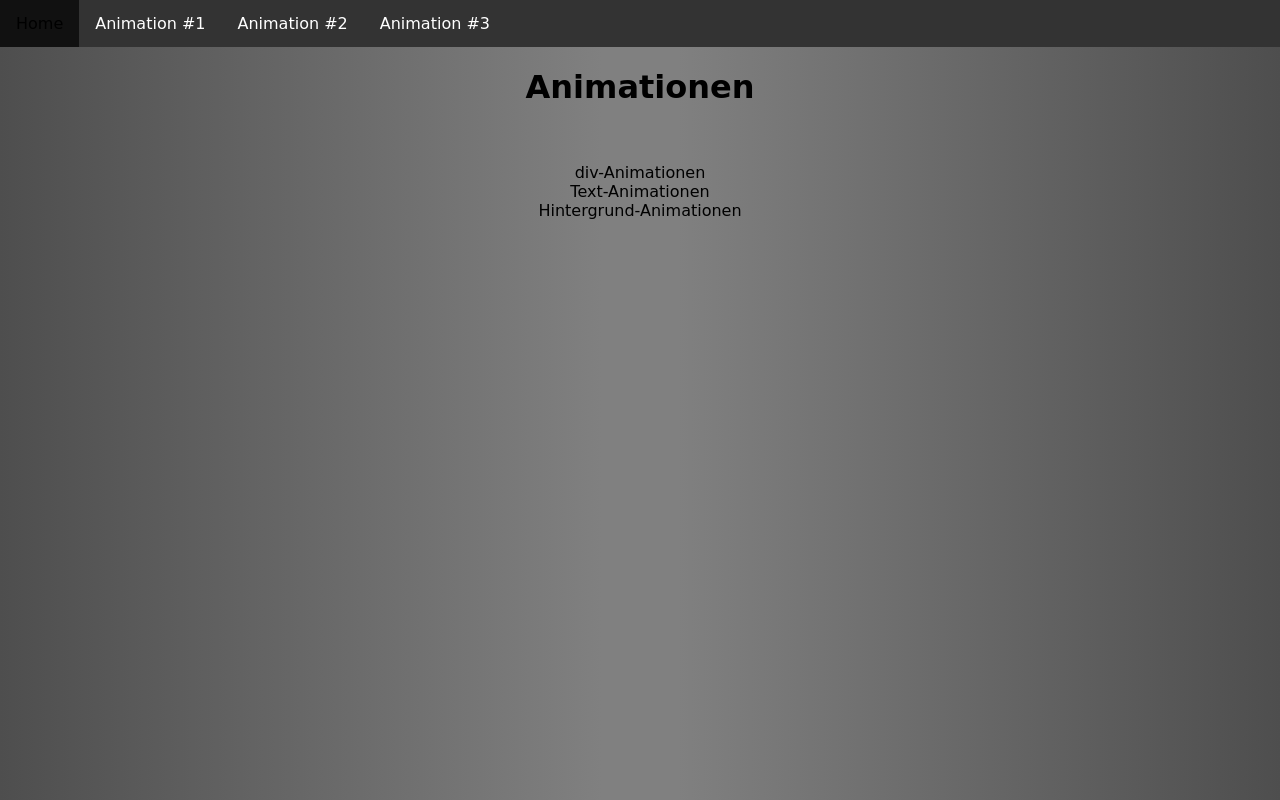
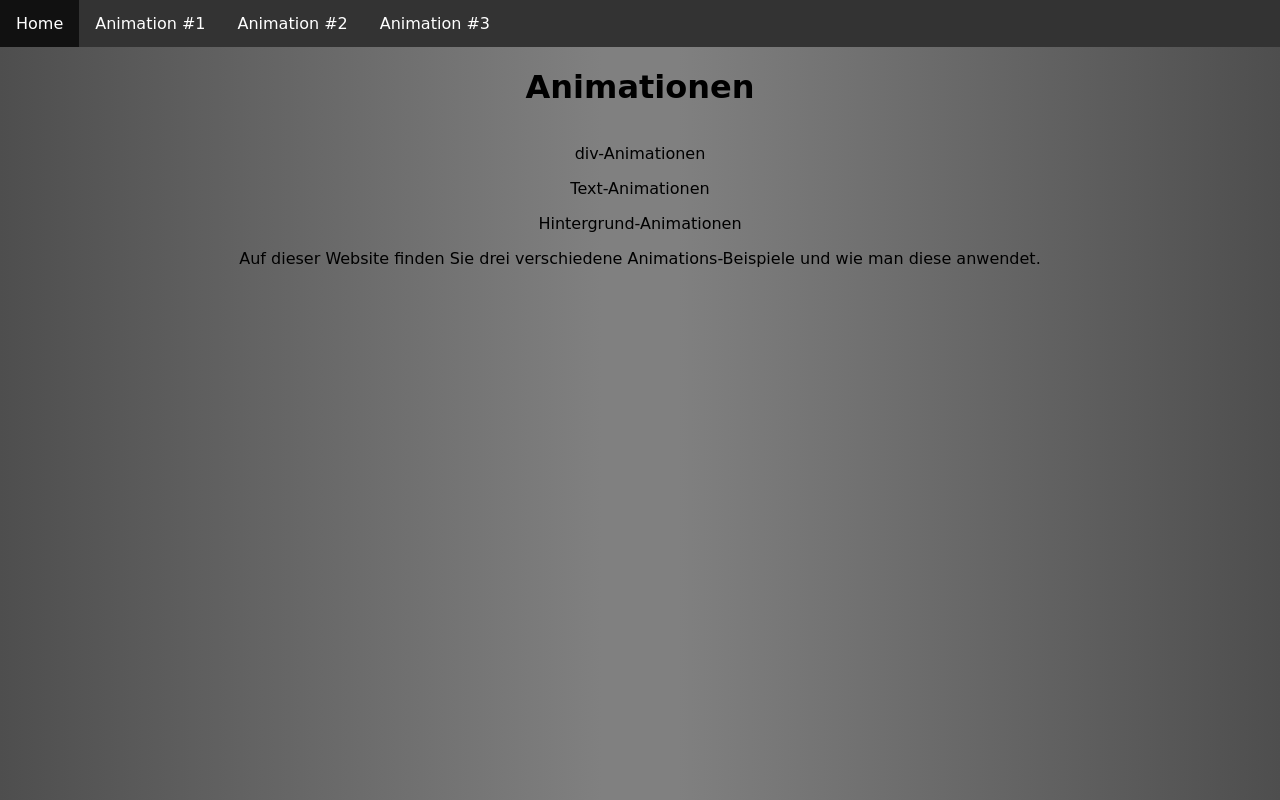
Before and after one commit to OnlyMarc/HTML-Webpage, a plain HTML site: page index.html in a window 1280 px wide. Drawn offline with nearby package versions, Linux system fonts and the light colour scheme; a web font is replaced by a local one.

Commit message:
Add files via upload

```diff
--- a/index.html
+++ b/index.html
@@ -18,12 +18,19 @@
   <li><a href="animationen3.html">Animation #3</a></li>
 	</ul>
 
-<h1 class="animated lightSpeedIn delay-05s">Animationen</h1>
+<h1 class="animated lightSpeedIn delay-0_5s">Animationen</h1>
 
 <div class="itemlist">
 	<div class="text" style="width: 100%">
 
- <p style="text-align: center;"><br>div-Animationen <br>Text-Animationen<br> Hintergrund-Animationen<br></p>
+ <p style="text-align: center">
+
+ 	<p class="animated lightSpeedIn delay-1s">div-Animationen</p>
+ 	<p class="animated lightSpeedIn delay-1_5s">Text-Animationen</p>
+ 	<p class="animated lightSpeedIn delay-2s">Hintergrund-Animationen</p>
+ 	<p class="animated lightSpeedIn delay-2_5s">Auf dieser Website finden Sie drei verschiedene Animations-Beispiele und wie man diese anwendet.
+	</p>
+ </p>
 
 </div>
 </div>
--- a/main.css
+++ b/main.css
@@ -102,11 +102,22 @@ li a {
 
 li a:hover {
     background-color: #111;
+    color: white;
 }
 
-.animated.delay-05s {
+.animated.delay-0_5s {
   -webkit-animation-delay: 0.5s;
   animation-delay: 0.5s;
+}
+
+.animated.delay-1_5s {
+  -webkit-animation-delay: 1.5s;
+  animation-delay: 1.5s;
+}
+
+.animated.delay-2_5s {
+  -webkit-animation-delay: 2.5s;
+  animation-delay: 2.5s;
 }
 
 @keyframes Gradient {
```
Also changed, not shown: animationen1.html (+14 -6 lines), animationen2.html (+4 -3 lines), animationen3.html (+1 -1 lines).
